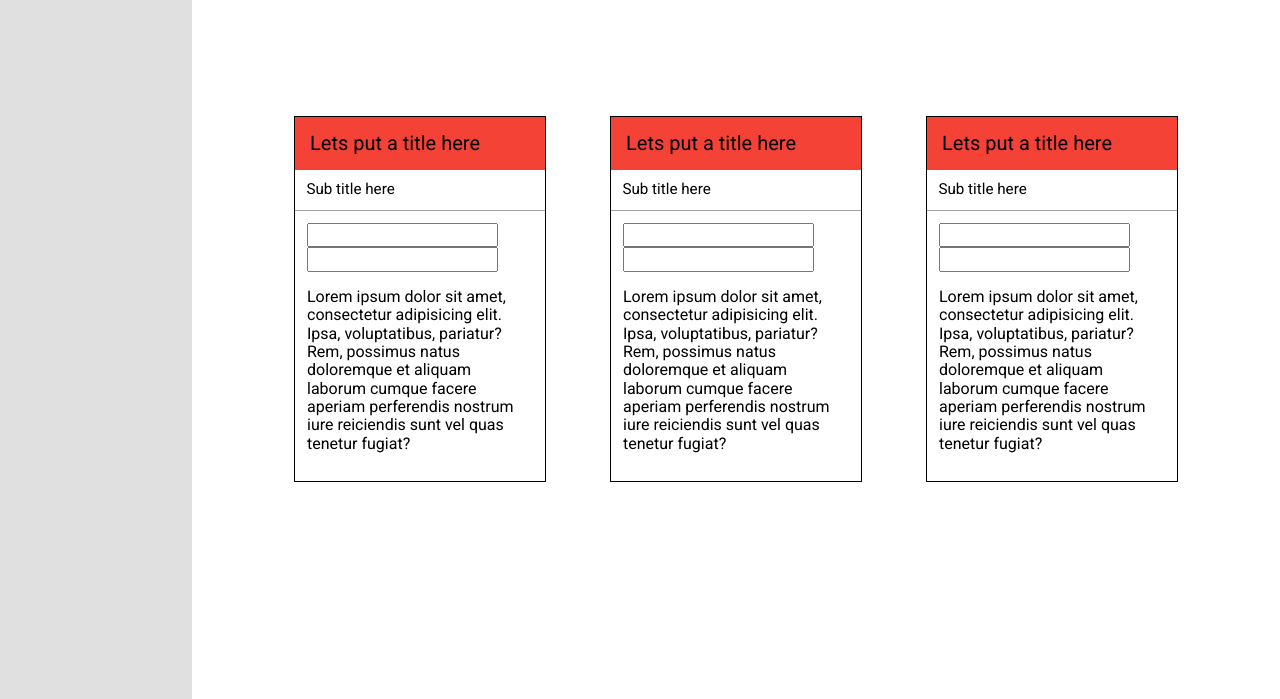
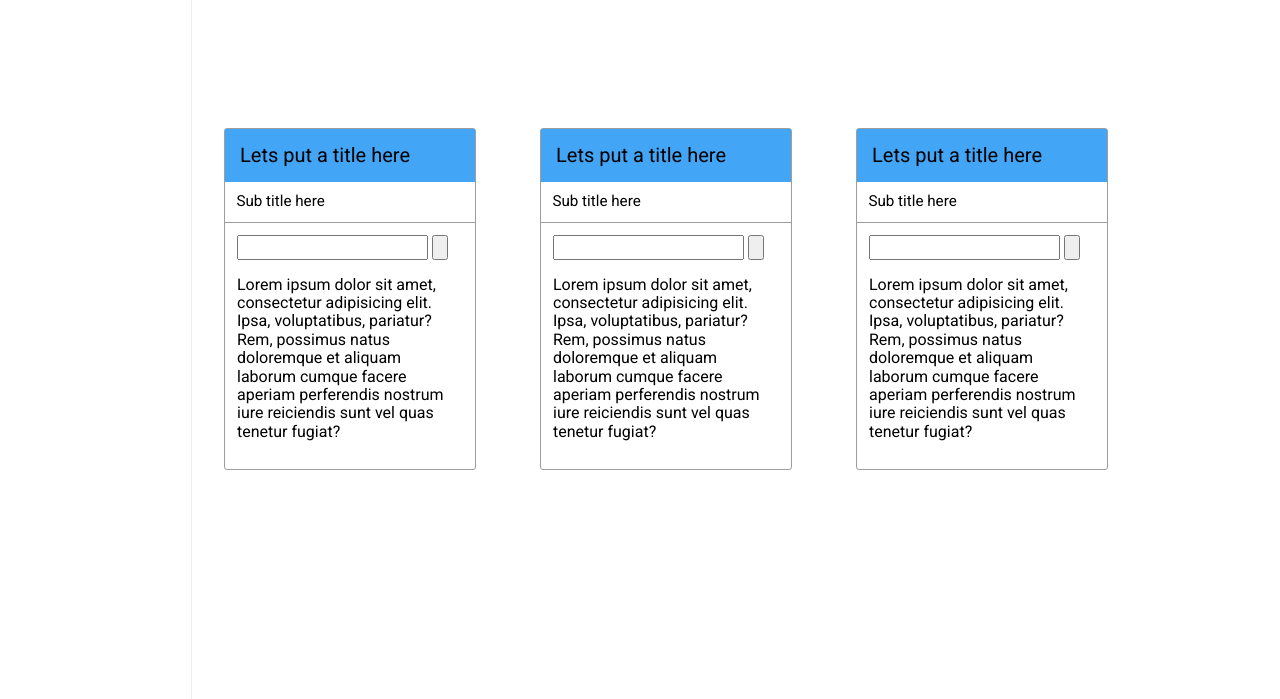
Before and after one commit to stegmanh/GoSearchSuggestions, a plain HTML site: page websrc/views/dashboard.html in a window 1280 px wide. Shown: the part 101-800 px from the top of the page. Drawn offline with nearby package versions, Linux system fonts and the light colour scheme; files that its build step writes are made by us from their sources.

Commit message:
Add JS scafolding to project

```diff
--- a/websrc/static/css/dashboard.css
+++ b/websrc/static/css/dashboard.css
@@ -25,7 +25,7 @@ main {
 
 .nav-container {
 	height: 100%;
-	background-color: #E0E0E0;
+	border-right: 1px solid #EEEEEE
 }
 
 #title {
@@ -38,13 +38,14 @@ main {
 	height: 100%;
 	width: 100%;
 	display: flex;
+	flex-wrap: wrap;
 	align-content: center;
-	flex-wrap: wrap;
-	justify-content: center;
+	align-items: flex-start;
 }
 
 .widget {
-	border: 1px solid black;
+	border: 1px solid #9E9E9E;
+	border-radius: 3px;
 	margin: 2em;
 	max-width: 250px;
 }
@@ -55,7 +56,7 @@ main {
 
 .widget-title {
 	font-size: 1.25em;
-	background-color: #F44336;
+	background-color: #42A5F5;
 }
 
 .widget-subtitle {
--- a/websrc/views/dashboard.html
+++ b/websrc/views/dashboard.html
@@ -7,7 +7,7 @@
 	<link rel="stylesheet" type="text/css" href="https://cdnjs.cloudflare.com/ajax/libs/normalize/3.0.3/normalize.min.css">
 	<link rel="stylesheet" type="text/css" href="static/css/dashboard.css">
 </head>
-<body>
+<body id="dashboard">
 
 	<header>
 		<nav class="nav-container">
@@ -22,8 +22,8 @@
 				<div class="widget-title">Lets put a title here</div>
 				<div class="widget-subtitle">Sub title here</div>
 				<div class="widget-content">
-					<input type="text">
-					<input type="buttom">
+					<input type="text" v-on="keyup:test">
+					<input type="button">
 					<p>Lorem ipsum dolor sit amet, consectetur adipisicing elit. Ipsa, voluptatibus, pariatur? Rem, possimus natus doloremque et aliquam laborum cumque facere aperiam perferendis nostrum iure reiciendis sunt vel quas tenetur fugiat?</p>
 				</div>
 			</div>
@@ -32,7 +32,7 @@
 				<div class="widget-subtitle">Sub title here</div>
 				<div class="widget-content">
 					<input type="text">
-					<input type="buttom">
+					<input type="button">
 					<p>Lorem ipsum dolor sit amet, consectetur adipisicing elit. Ipsa, voluptatibus, pariatur? Rem, possimus natus doloremque et aliquam laborum cumque facere aperiam perferendis nostrum iure reiciendis sunt vel quas tenetur fugiat?</p>
 				</div>
 			</div>
@@ -41,11 +41,14 @@
 				<div class="widget-subtitle">Sub title here</div>
 				<div class="widget-content">
 					<input type="text">
-					<input type="buttom">
+					<input type="button">
 					<p>Lorem ipsum dolor sit amet, consectetur adipisicing elit. Ipsa, voluptatibus, pariatur? Rem, possimus natus doloremque et aliquam laborum cumque facere aperiam perferendis nostrum iure reiciendis sunt vel quas tenetur fugiat?</p>
 				</div>
 			</div>
 		</div>
 	</main>
+
+	<script type="text/javascript" src="http://cdn.jsdelivr.net/vue/0.12.8/vue.min.js"></script>
+	<script type="text/javascript" src="static/js/dashboard.js"></script>
 </body>
 </html>
```
Also changed, not shown: websrc/static/js/dashboard.js (+15 -0 lines).
